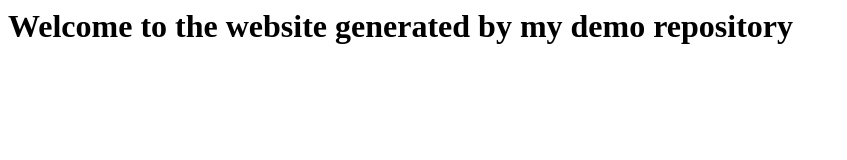
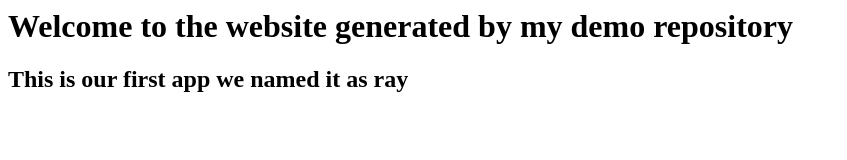
Before and after one commit to miniproject17/demo-repository, a website: page index.html in a window 1280 px wide. Shown: the whole page, without its empty margins (0-847 px from the left). Drawn offline with Linux system fonts and the light colour scheme.

Commit message:
initial commit

```diff
--- a/index.html
+++ b/index.html
@@ -1 +1,2 @@
 <h1>Welcome to the website generated by my demo repository</h1>
+<h2>This is our first app we named it as ray</h2>
```
